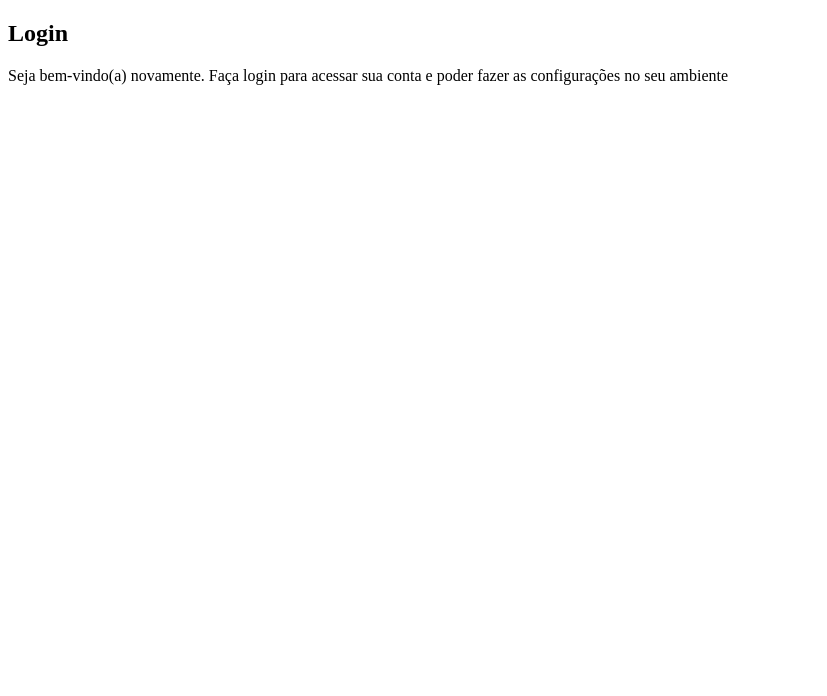
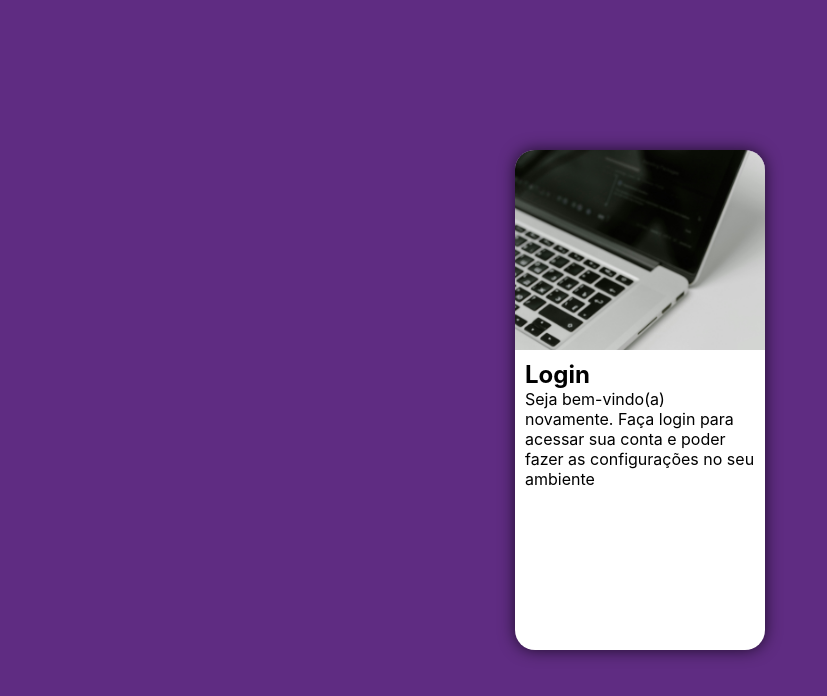
Before and after one commit to Felippe-Figueiredo/projeto-login, a plain HTML site: page index.html in a window 1280 px wide. Shown: the whole page, without its empty margins (0-827 px from the left). Drawn offline with Linux system fonts and the light colour scheme.

Commit message:
update style

```diff
--- a/assets/css/syle.css
+++ b/assets/css/syle.css
@@ -7,5 +7,48 @@
 */
 
 :root {
+    --cor01: #49a09d;
+    --cor02: #5f2c82;
+}
 
+* {
+    font-family: -apple-system, BlinkMacSystemFont, 'Segoe UI', Roboto, Oxygen, Ubuntu, Cantarell, 'Open Sans', 'Helvetica Neue', sans-serif;
+    padding: 0;
+    margin: 0;
+    box-sizing: border-box;
 }
+
+body, html {
+    background-color: var(--cor02);
+    height: 100vh;
+    width: 100vw;
+}
+
+main {
+    display: flex;
+    align-items: center;
+    justify-content: center;
+    height: 100vh;
+    width: 100vw;
+}
+
+section#login {
+    background-color: white;
+    overflow: hidden; /* ESCONDE O QUE TIVER FORA DA BORDA */
+    width: 250px;
+    height: 500px;
+    border-radius: 20px;
+    box-shadow: 0px 0px 16px rgba(0, 0, 0, 0.678);
+}
+
+section#login > div#image {
+    background: #5f2c82 url(../img/pexels-cottonbro-5474301.jpg) no-repeat top center;
+    background-size: cover;
+    height: 200px;
+    display: block;
+}
+
+div#formulario {
+    display: block;
+    padding: 10px;
+}
--- a/index.html
+++ b/index.html
@@ -9,10 +9,10 @@
 <body>
     <main>
         <section id="login">
-            <div id="img">
+            <div id="image">
 
             </div>
-            <div id="form">
+            <div id="formulario">
                 <h1>Login</h1>
                 <p>Seja bem-vindo(a) novamente. Faça login para acessar sua conta e poder fazer as configurações no seu ambiente</p>
                 <form action="login.php" method="post">
```
